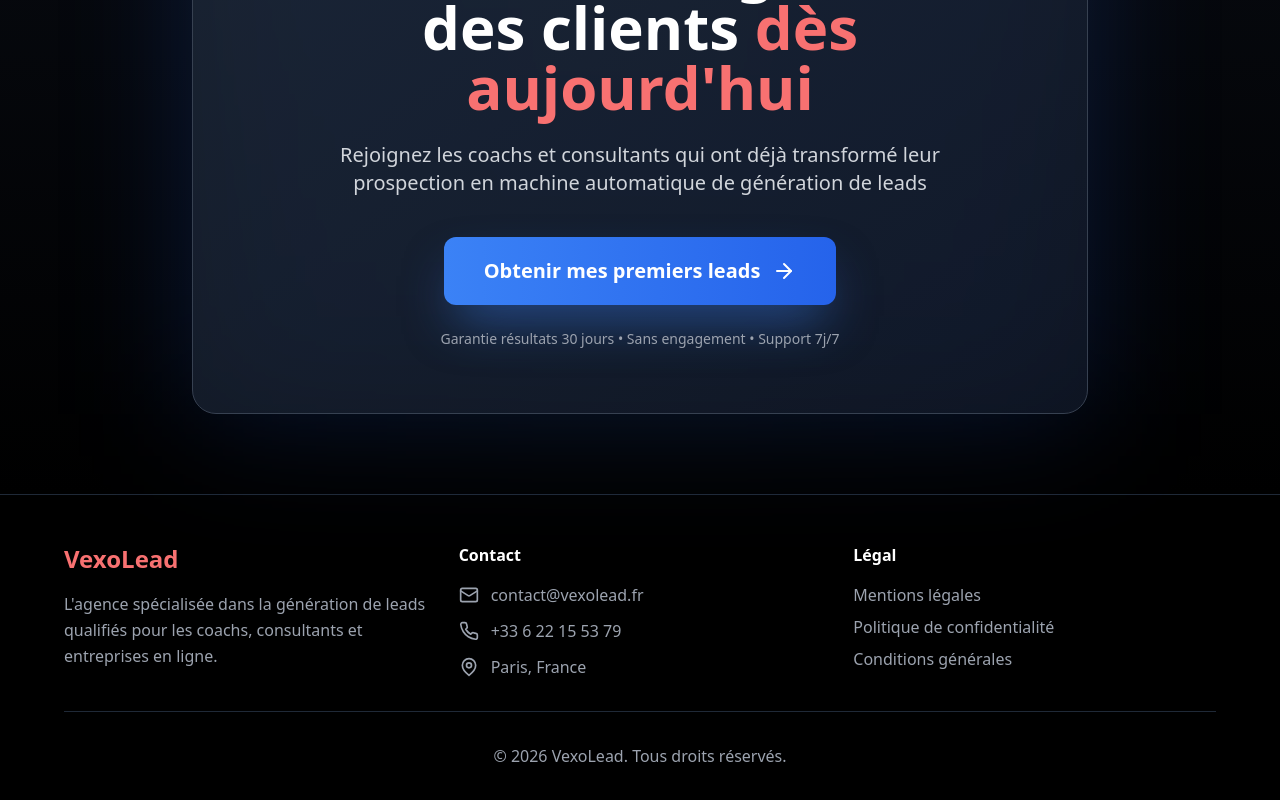
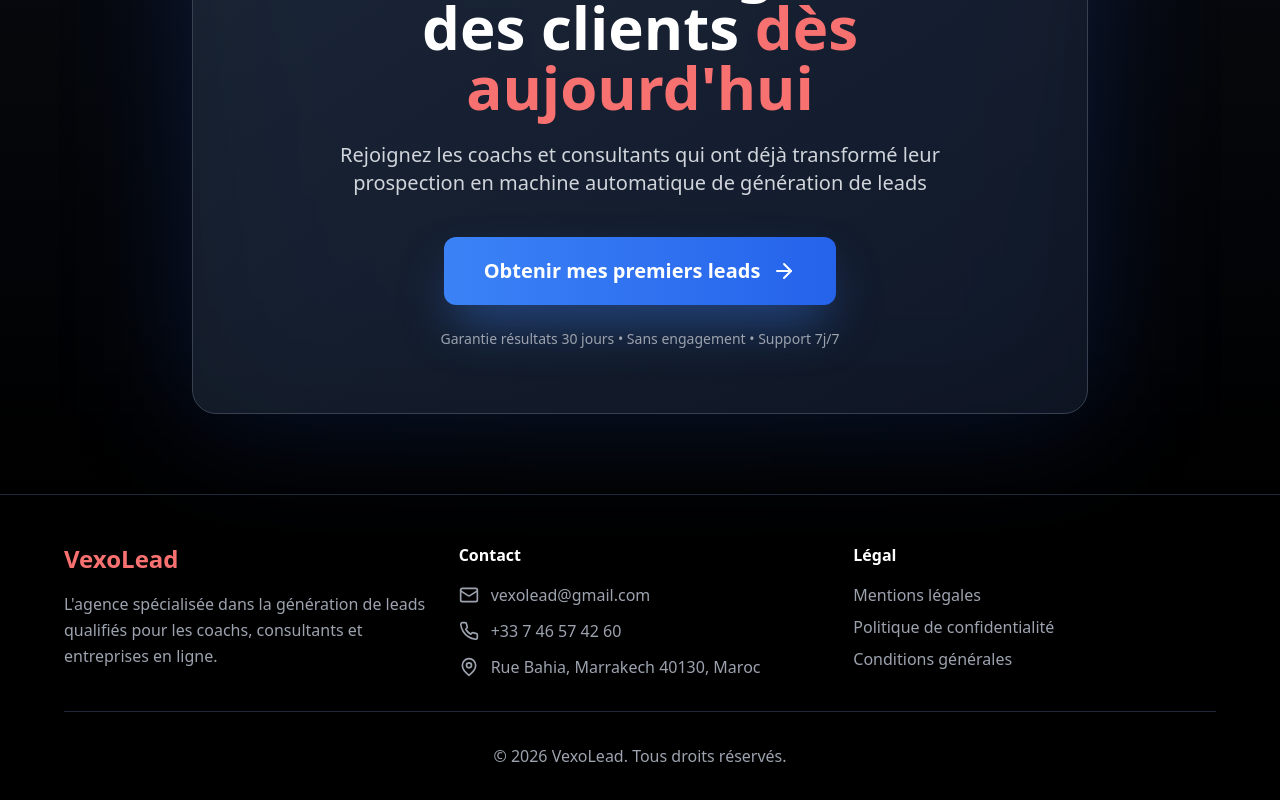
Before and after one commit to ZekhnineAyoub/vexolead, a React (Vite) app: page / in a window 1280 px wide. Shown: the part 6280-7080 px from the top of the page. Built offline with nearby package versions, Linux system fonts and the light colour scheme.

Commit message:
update number

```diff
--- a/src/components/Footer.tsx
+++ b/src/components/Footer.tsx
@@ -20,15 +20,15 @@ export default function Footer() {
             <div className="space-y-3">
               <div className="flex items-center gap-3 text-gray-400 hover:text-blue-400 transition-colors">
                 <Mail className="w-5 h-5" />
-                <span>contact@vexolead.fr</span>
+                <span>vexolead@gmail.com</span>
               </div>
               <div className="flex items-center gap-3 text-gray-400 hover:text-blue-400 transition-colors">
                 <Phone className="w-5 h-5" />
-                <span>+33 6 22 15 53 79</span>
+                <span>+33 7 46 57 42 60</span>
               </div>
               <div className="flex items-center gap-3 text-gray-400">
                 <MapPin className="w-5 h-5" />
-                <span>Paris, France</span>
+                <span> Rue Bahia, Marrakech 40130, Maroc</span>
               </div>
             </div>
           </div>
```
